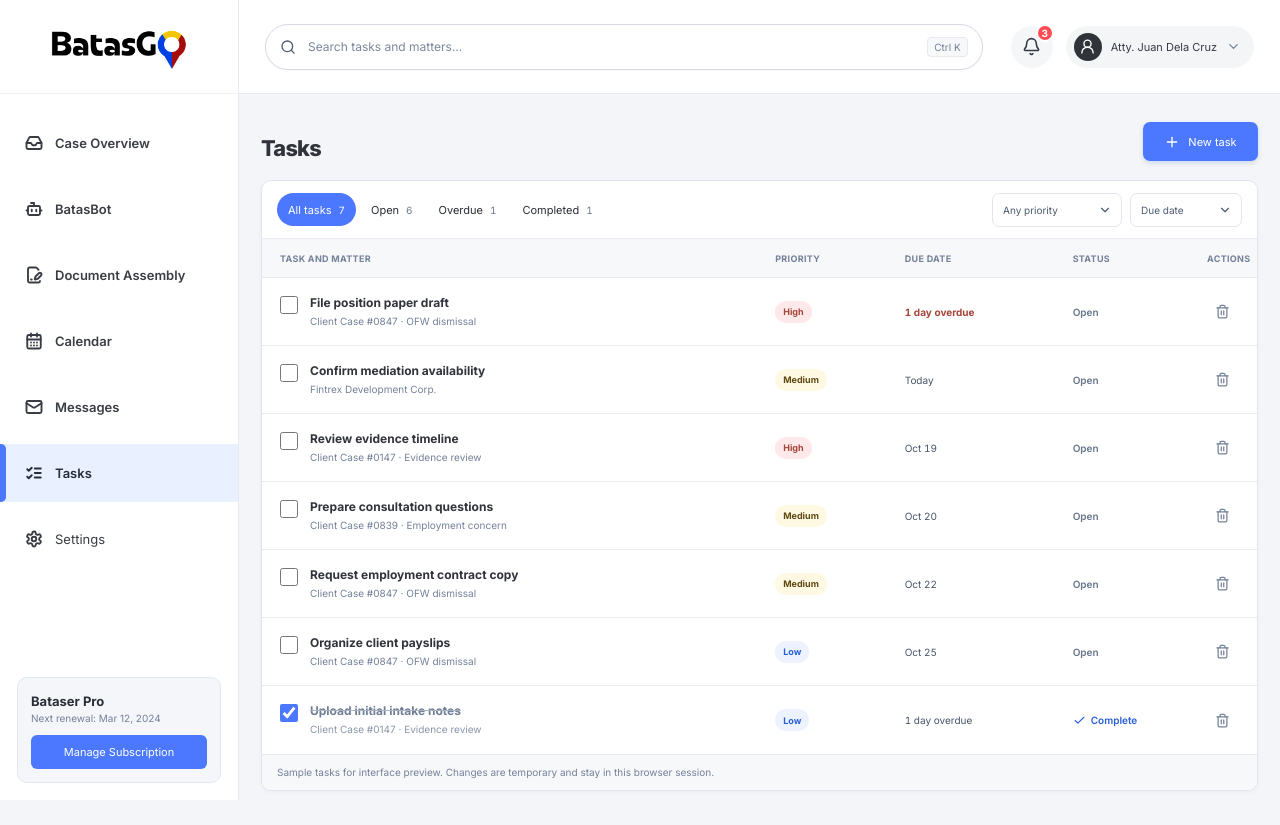
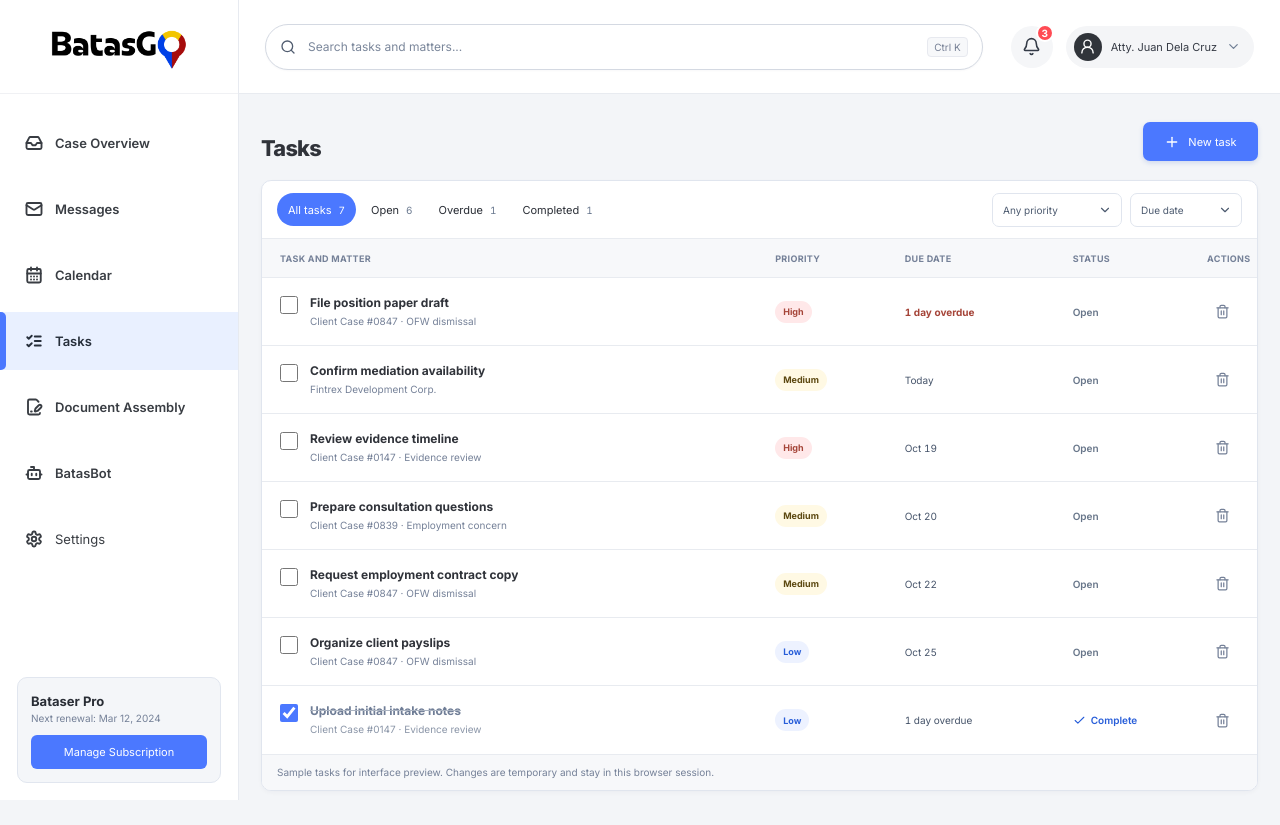
Before and after one commit to anthonyFalter/batasgo-lawyer-mvp, a Next.js app: page /tasks in a window 1280 px wide. Built offline with nearby package versions, Linux system fonts and the light colour scheme.

Commit message:
reordered navigation bar

```diff
--- a/src/features/workspace/workspace-shell.tsx
+++ b/src/features/workspace/workspace-shell.tsx
@@ -24,11 +24,11 @@ import "../triage/triage-dashboard.css";
 
 const navItems = [
   { label: "Case Overview", icon: Inbox, href: "/dashboard" },
+  { label: "Messages", icon: Mail, href: "/messages" },
+  { label: "Calendar", icon: CalendarDays, href: "/calendar" },
+  { label: "Tasks", icon: ListChecks, href: "/tasks" },
+  { label: "Document Assembly", icon: FilePenLine, href: "/documents" },
   { label: "BatasBot", icon: Bot, href: "/batasbot" },
-  { label: "Document Assembly", icon: FilePenLine, href: "/documents" },
-  { label: "Calendar", icon: CalendarDays, href: "/calendar" },
-  { label: "Messages", icon: Mail, href: "/messages" },
-  { label: "Tasks", icon: ListChecks, href: "/tasks" },
   { label: "Settings", icon: Settings },
 ];
 
```
Also changed, not shown: 1 other file (tests, documents, lock files or other folders).
